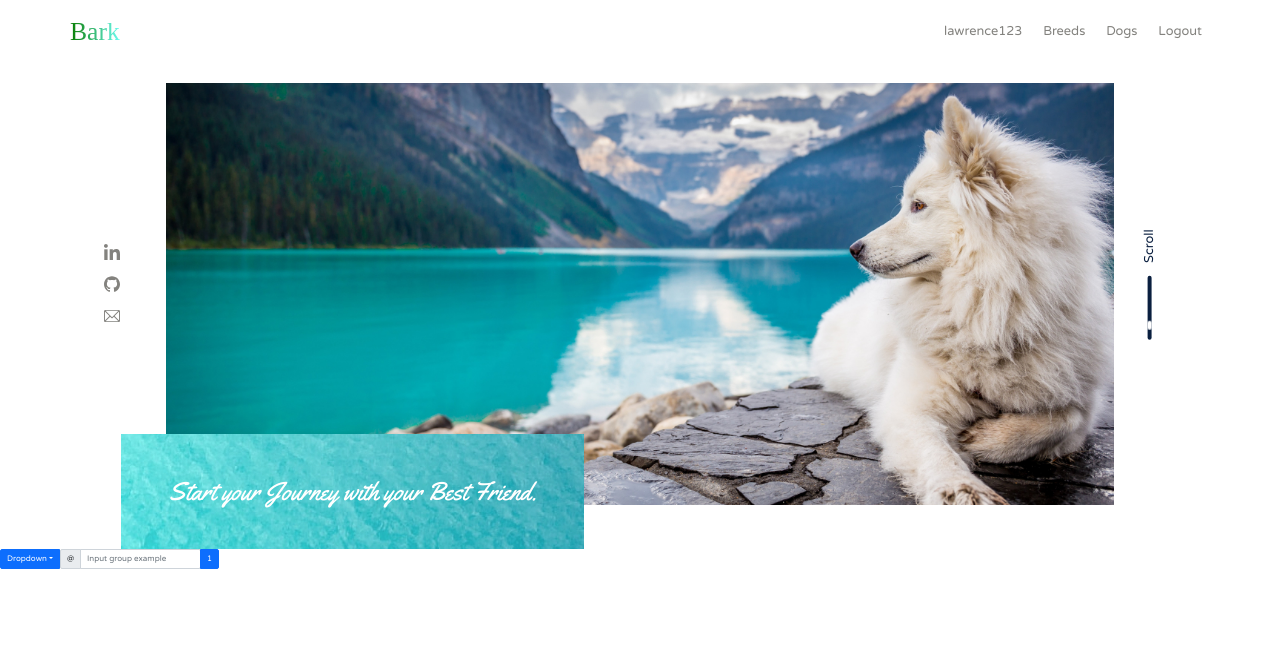
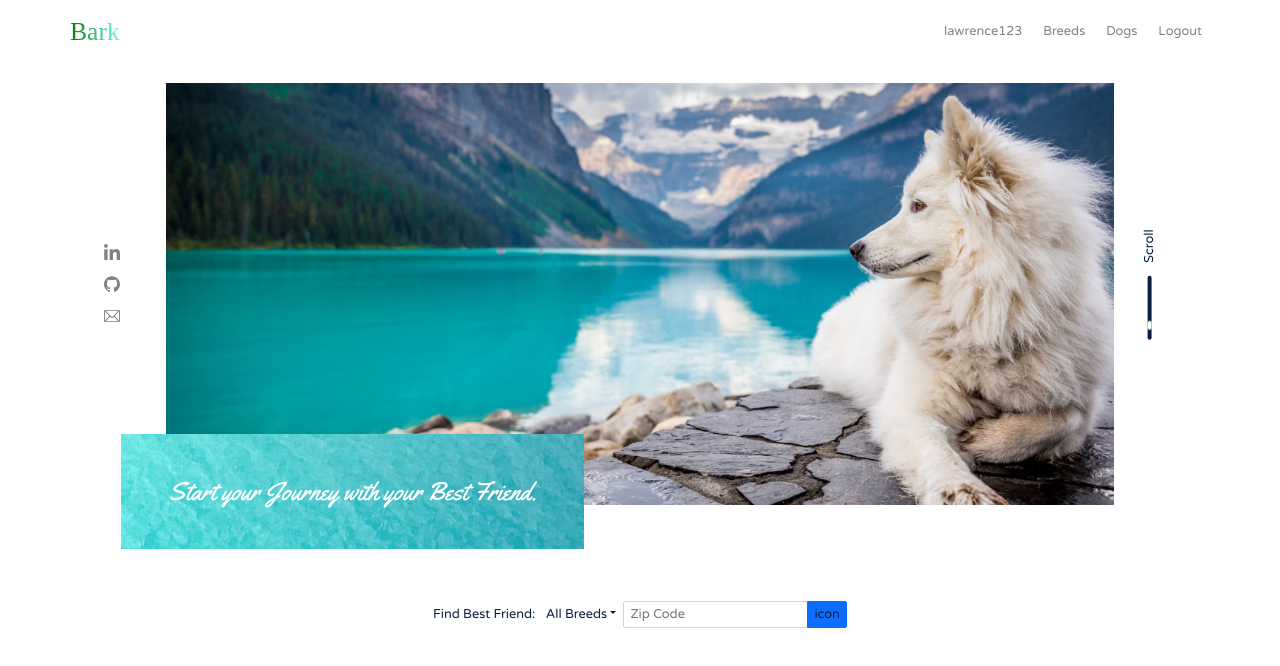
Before and after one commit to lawrencedovin/capstone-2-bark, a React (Create React App) app in the folder bark/: page / in a window 1280 px wide. Shown: the top 666 px of the page. Built offline with nearby package versions, Linux system fonts and the light colour scheme; a web font is replaced by a local one.

Commit message:
Updated dog search filter styles

```diff
--- a/bark/src/components/DogSearchFilter/DogSearchFilter.js
+++ b/bark/src/components/DogSearchFilter/DogSearchFilter.js
@@ -4,21 +4,27 @@ import PropTypes from 'prop-types';
 
 const DogSearchFilter = () => (
   <div data-testid="DogSearchFilter">
+    <div className="row">
+      <div className="col-md-12">
+        <form className="dog-search-filter text-center">
+          <span class="dog-search-filter__label">Find Best Friend: </span>
           <div class="btn-group" role="group" aria-label="Button group with nested dropdown">
             <div class="btn-group" role="group">
-        <button id="btnGroupDrop1" type="button" class="btn btn-primary dropdown-toggle" data-bs-toggle="dropdown" aria-expanded="false">
-          Dropdown
+              <button id="dogSearchFilter" type="button" class="btn dropdown-toggle dog-search-filter__button dog-search-filter__button--dropdown" data-bs-toggle="dropdown" aria-expanded="false">
+                All Breeds
               </button>
-        <ul class="dropdown-menu" aria-labelledby="btnGroupDrop1">
-          <li><a class="dropdown-item" href="/">Dropdown link</a></li>
-          <li><a class="dropdown-item" href="/">Dropdown link</a></li>
+              <ul class="dropdown-menu" aria-labelledby="dogSearchFilter">
+                <li><a class="dropdown-item dog-search-filter__button" href="/">Husky</a></li>
+                <li><a class="dropdown-item dog-search-filter__button" href="/">English Bulldog</a></li>
               </ul>
             </div>
             <div class="input-group">
-        <div class="input-group-text" id="btnGroupAddon">@</div>
-        <input type="text" class="form-control" placeholder="Input group example" aria-label="Input group example" aria-describedby="btnGroupAddon" />
+              <input type="text" class="form-control dog-search-filter__input" placeholder="Zip Code" aria-label="Input group example" aria-describedby="btnGroupAddon" />
             </div>
-      <button type="button" class="btn btn-primary">1</button>
+            <button type="button" class="btn btn-primary dog-search-filter__button dog-search-filter__button--icon">icon</button>
+          </div>
+        </form>
+      </div>
     </div>
   </div>
 );
--- a/bark/src/css/styles.css
+++ b/bark/src/css/styles.css
@@ -114,3 +114,13 @@ button {
   100% {
     margin-left: 0px;
     opacity: 0; } }
+
+.dog-search-filter {
+  margin-top: 6.4rem; }
+  .dog-search-filter__label, .dog-search-filter__input, .dog-search-filter__button {
+    color: #0A1F3F;
+    font-size: 1.6rem; }
+  .dog-search-filter__input::-webkit-input-placeholder, .dog-search-filter__input::-moz-placeholder, .dog-search-filter__input:-ms-input-placeholder, .dog-search-filter__input:-moz-placeholder {
+    color: #83827E; }
+  .dog-search-filter__button--dropdown {
+    font-family: "Varela Round", sans-serif; }
--- a/bark/src/sass/components/_dog-search-filter.scss
+++ b/bark/src/sass/components/_dog-search-filter.scss
@@ -0,0 +1,32 @@
+.dog-search-filter {
+    margin-top: 6.4rem;
+    &__label,
+    &__input,
+    &__button {
+        color: $color-black;
+        font-size: $font-size-small;
+    }
+
+    &__label {
+
+    }
+
+    &__input {
+        &::-webkit-input-placeholder,
+        &::-moz-placeholder,
+        &:-ms-input-placeholder,
+        &:-moz-placeholder {
+            color: $color-gray;
+        }
+    }
+    &__button {
+
+        &--dropdown {
+            font-family: $font-primary;
+
+        }
+        &--icon {
+
+        }
+    }
+}
```
Lines whose indentation alone changed are shown as unchanged.
